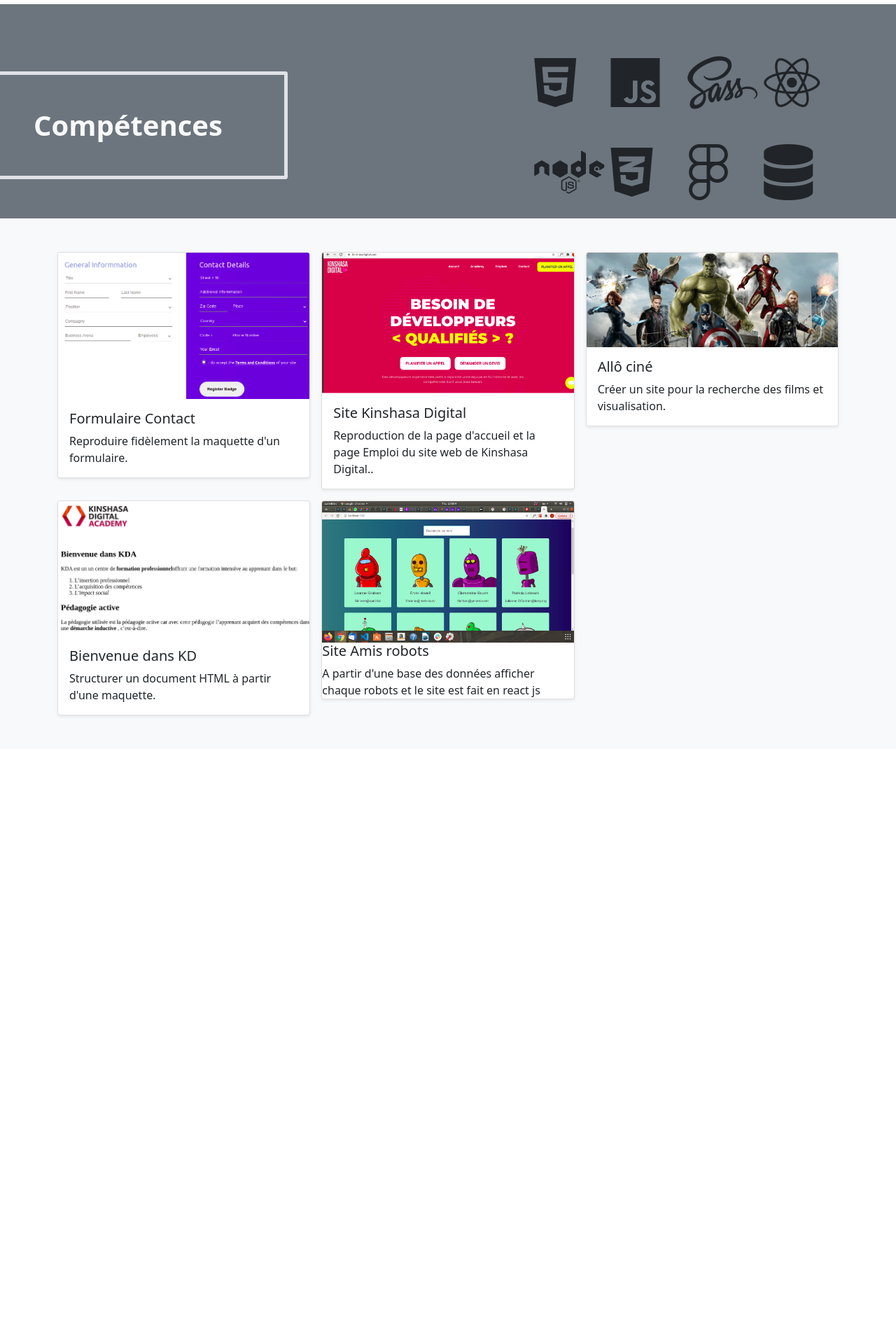
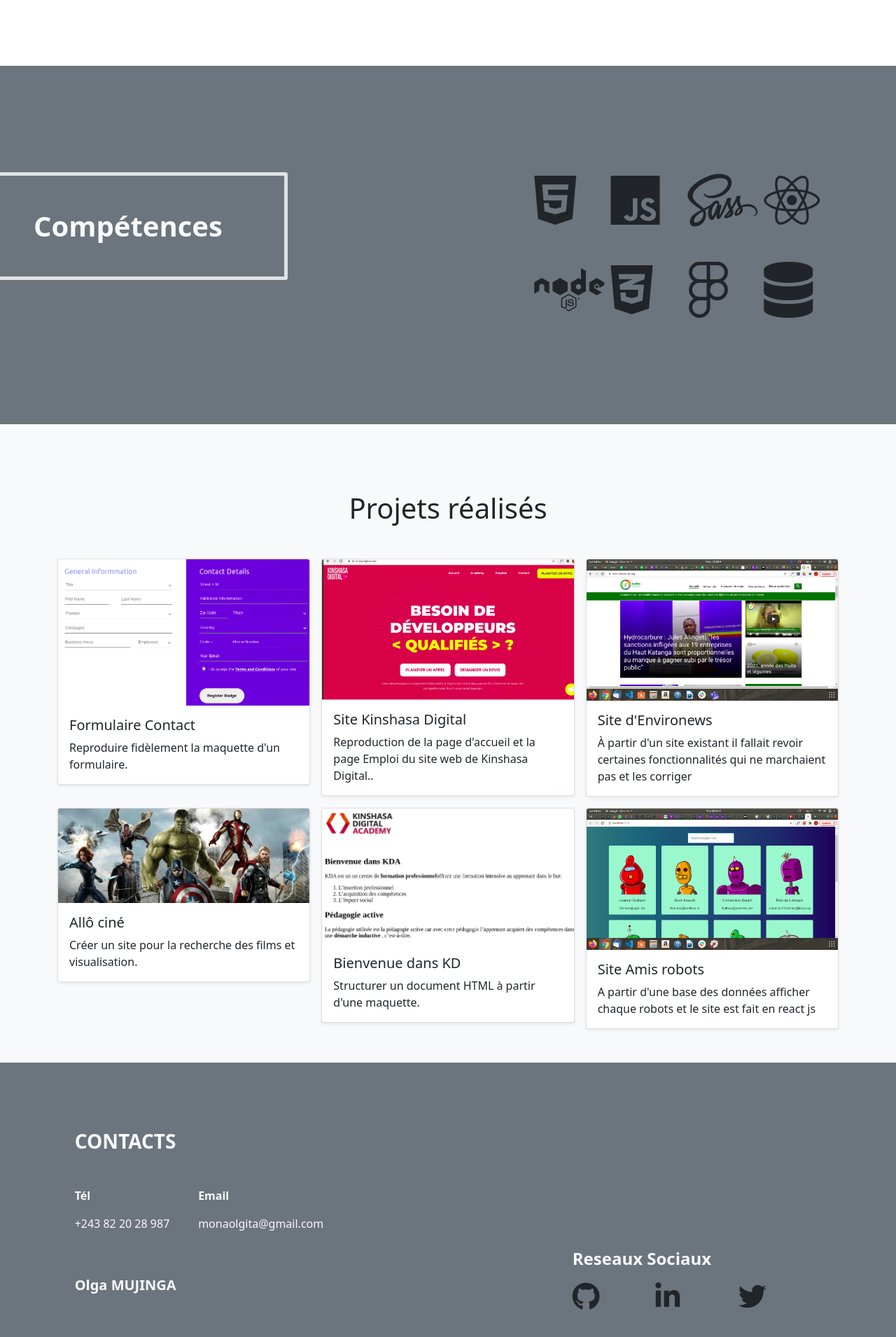
Before and after one commit to Olga-1234/portofolioReact, a React (Create React App) app: page / in a window 1280 px wide. Shown: the part 858-2768 px from the top of the page at 70% size. Before the commit the page ends 1928 px from the top, so only its background shows below. Built offline with nearby package versions, Linux system fonts and the light colour scheme; a web font is replaced by a local one.

Commit message:
feat: create new footer

```diff
--- a/package.json
+++ b/package.json
@@ -8,7 +8,9 @@
     "@testing-library/user-event": "^12.1.10",
     "bootstrap": "^5.1.3",
     "react": "^17.0.2",
+    "react-browser-router": "^2.1.2",
     "react-dom": "^17.0.2",
+    "react-router-dom": "^5.3.0",
     "react-scripts": "4.0.3",
     "web-vitals": "^1.0.1"
   },
--- a/src/About.js
+++ b/src/About.js
@@ -1,6 +1,6 @@
 function About() {
   return (
-    <div className="">
+    <div className="mt-5 mb-5">
       <h2 className="fw-bold lh-1 text-center pt-5">A propos</h2>
       <p className="police h5 py-5 with-about" >
         J'habite Kinshasa en République Démocratique du Congo. Je suis
--- a/src/App.js
+++ b/src/App.js
@@ -5,19 +5,21 @@ import About from "./About";
 import Home from "./Home";
 import Other from "./Skills";
 import Project from "./project";
+import Footer from "./Footer";
 
 // import NavBar from "./Navbar";
 
 function App() {
   return (
     <div className="col-12">
-    {/* <NavBar/> */}
+
 
     <Home/>
     <About/>
-    {/* <Skills/> */}
+
     <Other/>
     <Project/>
+    <Footer/>
 
 
 
--- a/src/Footer.js
+++ b/src/Footer.js
@@ -0,0 +1,46 @@
+
+
+
+const  Footer=()=> {
+    return (
+        <div className="bg-secondary text-light d-flex justify-content-center">
+            <div className="col-10   py-5">
+                <p className="h3 fw-bold mt-5 mb-5">CONTACTS</p>
+                <div className="d-flex col-4 justify-content-between">
+                <div>
+                    <p className="fw-bold" >Tél</p>
+                    <p>+243 82 20 28 987</p>
+                </div>
+            <div>
+                 <p className="fw-bold">Email</p>
+                 <a href="mailto:monaolgita@gmail.com" className="a" target="blank"><p className="text-light">
+                     monaolgita@gmail.com
+                     </p></a>
+            </div>
+            </div>
+<div className="d-flex justify-content-between">
+<div>
+
+    <p className="h5 py-5 fw-bold ">Olga MUJINGA</p>
+</div>
+
+<div className=" col-4" >
+
+<p className="fw-bold h4 py-2">Reseaux Sociaux
+</p>
+
+<a href="https://github.com/Olga-1234 " target="blank"><i className="fab h1 col-4  text-dark fa-contact fa-github"></i></a>
+<a href="https://www.linkedin.com/in/olga-mujinga-b487a41b7/" target="blank"><i className="fab h1 col-4 fa-contact text-dark fa-linkedin-in"></i></a>
+<a href="https://twitter.com/Ngandu__Ol" target="blank"><i className="fab h1 text-dark col-4 fa-twitter"></i></a>
+</div>
+
+</div>
+
+            </div>
+
+
+        </div>
+    )
+}
+
+export default Footer
--- a/src/Skills.js
+++ b/src/Skills.js
@@ -2,18 +2,18 @@
 function Other() {
     return (
 
-        <div className=" bg-secondary ">
-        <div className="row col-12 ">
+        <div className=" bg-secondary py-5 ">
+        <div className="row col-12  py-2 ">
         <div className="col-lg-6   py-5 mt-5">
-            <div className="h1 text-light border col-lg-8  border-start-0 border-5 rounded-end  p-5 fw-bold">
+            <div className="h1 text-light border col-lg-8   border-start-0 border-5 rounded-end  p-5 fw-bold">
             Compétences
             </div>
            </div>
 
 
-           <div className="pt-5 col-sm-8 col-lg-6">
+           <div className="py-5  col-sm-8 col-lg-6">
 
-           <div class="col-12 col-md-12 padding-skills py-4">
+           <div class="col-12 col-md-12 padding-skills py-5">
                         <div className="row d-flex justify-content-between pb-5">
                              <div className="col  col-md-2 text-center"><i className="fab fab_width fa-html5"></i></div>
                              <div className="col col-md-2 text-center"> <i className="fab fab_width  fa-js"></i></div>
--- a/src/index.js
+++ b/src/index.js
@@ -2,15 +2,17 @@ import React from 'react';
 import ReactDOM from 'react-dom';
 import "./styles/About.css";
 import App from './App';
+import { BrowserRouter as Router } from "react-router-dom";
+
 
 import "bootstrap/dist/css/bootstrap.min.css";
 
 
 
 ReactDOM.render(
-  <React.StrictMode>
+  <Router>
     <App />
-  </React.StrictMode>,
+  </Router>,
   document.getElementById('root')
 );
 
--- a/src/project.js
+++ b/src/project.js
@@ -3,15 +3,21 @@ import contact from "./img/frm.png";
 import allocine from "./img/allocine.png";
 import bienvenue from "./img/projetconficius.jpg";
 import amiRobot from "./img/amiRobot.png";
+import environews from "./img/environews.png"
 
 const Project = () => {
   return (
     <div className="album py-5 bg-light">
+
       <div className="container">
+
+        <div className="h1 d-flex justify-content-center mt-5 mb-5">Projets réalisés</div>
         <div className="row row-cols-1 row-cols-sm-2 row-cols-md-3 g-3">
+
+
           <div className="col">
             <div className="card shadow-sm">
-              <img src={contact} className="card-img-top" alt="kda" />
+             <a href="https://olga-1234.github.io/travail4/" ><img src={contact} className="card-img-top" alt="kda" /></a>
 
               <div className="card-body">
                 <h5>Formulaire Contact</h5>
@@ -25,7 +31,7 @@ const Project = () => {
 
           <div className="col">
             <div className="card shadow-sm">
-              <img src={img} className="card-img-top" alt="kda" />
+              <a href="https://olga-1234.github.io/travail5/"><img src={img} className="card-img-top" alt="kda" /></a>
 
               <div className="card-body">
                 <h5>Site Kinshasa Digital</h5>
@@ -39,7 +45,21 @@ const Project = () => {
 
           <div className="col">
             <div className="card shadow-sm">
-              <img src={allocine} className="card-img-top" alt="kda" />
+            <a href="https://environews-rdc.org/"><img src={environews} className="card-img-top" alt="kda" /></a>
+
+              <div className="card-body">
+                <h5>Site d'Environews</h5>
+
+                <p className="card-text">
+                À partir d'un site existant il fallait revoir certaines fonctionnalités qui ne marchaient pas et les corriger
+                </p>
+              </div>
+            </div>
+          </div>
+
+          <div className="col">
+            <div className="card shadow-sm">
+              <a href="https://travail9-site-cinema.vercel.app/"><img src={allocine} className="card-img-top" alt="kda" /></a>
               <div className="card-body">
                 <h5>Allô ciné</h5>
                 <p className="card-text">
@@ -51,7 +71,7 @@ const Project = () => {
 
           <div className="col">
             <div className="card shadow-sm">
-              <img src={bienvenue} className="card-img-top" alt="kda" />
+              <a href="https://olga-1234.github.io/travail2/"><img src={bienvenue} className="card-img-top" alt="kda" /></a>
               <div className="card-body">
                 <h5>Bienvenue dans KD</h5>
                 <p className="card-text">
@@ -60,17 +80,26 @@ const Project = () => {
               </div>
             </div>
           </div>
+
+
           <div className="col">
             <div className="card shadow-sm">
-              <img src={amiRobot} className="card-img-top" alt="kda" />
-              <div classNameName="card-body">
+            <a href="https://trusting-shockley-bbfa4e.netlify.app/"><img src={amiRobot} className="card-img-top" alt="kda" /></a>
+
+              <div className="card-body">
                 <h5>Site Amis robots</h5>
+
                 <p className="card-text">
-                 A partir d'une base des données afficher chaque robots et le site est fait en react js
+                A partir d'une base des données afficher chaque robots et le site est fait en react js
                 </p>
               </div>
             </div>
           </div>
+
+
+
+
+
         </div>
       </div>
     </div>
--- a/src/styles/About.css
+++ b/src/styles/About.css
@@ -22,3 +22,8 @@
 .card-width{
 width: 22rem;
 }
+
+.a{
+text-decoration:none;
+
+}
```
Also changed, not shown: src/img/environews.png (added), 1 other file (tests, documents, lock files or other folders).
